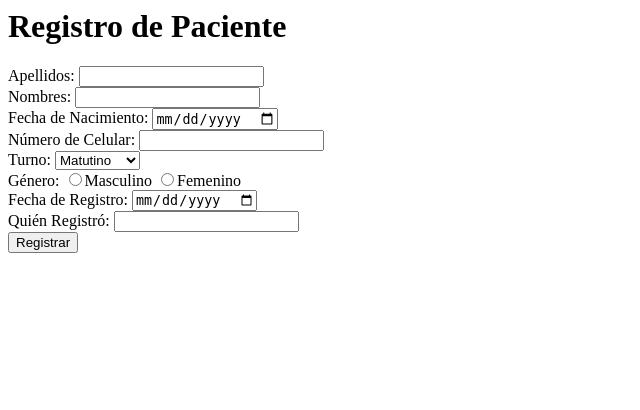
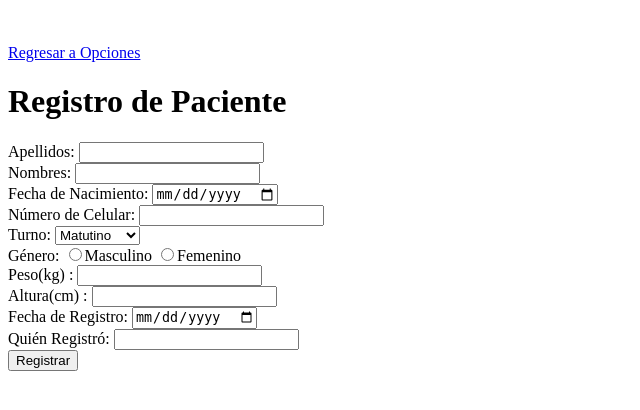
Before and after one commit to Archi3213/CONSULTORIA-GERONTO-GERIATRICA, a Flask app: page /registro in a window 1280 px wide. Shown: the top 410 px of the page, without its empty margins (0-640 px from the left). Run offline with Flask 3, Linux system fonts and the light colour scheme.

Commit message:
registro

```diff
--- a/app.py
+++ b/app.py
@@ -51,6 +51,8 @@ def registro_paciente():
         celular = request.form['celular']
         turno = request.form['turno']
         genero = request.form['genero']
+        peso = request.form['peso']
+        altura = request.form['altura']
         fecha_registro = request.form['fecha_registro']
         registrado_por = request.form['registrado_por']
 
@@ -64,6 +66,8 @@ def registro_paciente():
             'nombres': nombres,
             'fecha_nacimiento': fecha_nacimiento,
             'celular': celular,
+            'peso': peso,
+            'altura': altura,
             'turno': turno,
             'genero': genero,
             'fecha_registro': fecha_registro,
@@ -76,7 +80,7 @@ def registro_paciente():
         # Redirigir a la página de registro exitoso y pasar los datos del paciente
         return redirect(url_for('registro_exitoso', id_paciente=id_paciente, nombre_paciente=f'{nombres} {apellidos}'))
 
-    return render_template('registro_paciente.html')
+    return render_template('registro.html')
 
 
 @app.route('/registro_exitoso')
--- a/templates/index.html
+++ b/templates/index.html
@@ -1,6 +1,8 @@
 <html>
 <head>
     <title>Inicio</title>
+    <link rel="stylesheet" href="styles.css">
+</head>
 </head>
 <body>
     <h1>Bienvenido</h1>
--- a/templates/options.html
+++ b/templates/options.html
@@ -4,7 +4,8 @@
 </head>
 <body>
     <h1>Opciones de Registro y Consulta</h1>
-    <a href="/registro_paciente">Registrar Paciente</a><br>
+    <a href="/registro">Registrar Paciente</a><br>
     <a href="/consultar_paciente">Consultar Paciente</a>
+    <a href="index">Salir</a>
 </body>
 </html>
--- a/templates/registro_paciente.html
+++ b/templates/registro.html
@@ -1,6 +1,8 @@
 <html>
 <head>
     <title>Registro de Paciente</title>
+    <br><br>
+    <a href="/options">Regresar a Opciones</a>
 </head>
 <body>
     <h1>Registro de Paciente</h1>
@@ -27,6 +29,12 @@
         <input type="radio" name="genero" value="masculino">Masculino
         <input type="radio" name="genero" value="femenino">Femenino<br>
 
+        <label> Peso(kg) :</label>
+        <input type="number" name="peso"><br>
+
+        <label> Altura(cm) :</label>
+        <input type="number" name="altura"><br>
+
         <label>Fecha de Registro:</label>
         <input type="date" name="fecha_registro"><br>
 
--- a/templates/registro_exitoso.html
+++ b/templates/registro_exitoso.html
@@ -9,7 +9,7 @@
     <p><strong>Nombre del Paciente:</strong> {{ nombre_paciente }}</p>
 
     <p>¿Qué deseas hacer ahora?</p>
-    <a href="/registro_paciente">Volver al Registro</a>
+    <a href="/registro">Volver al Registro</a>
     <a href="/consultar_paciente">Consultar Paciente</a>
 </body>
 </html>
```
Also changed, not shown: templates/styles.css (added, +12 -0 lines).
